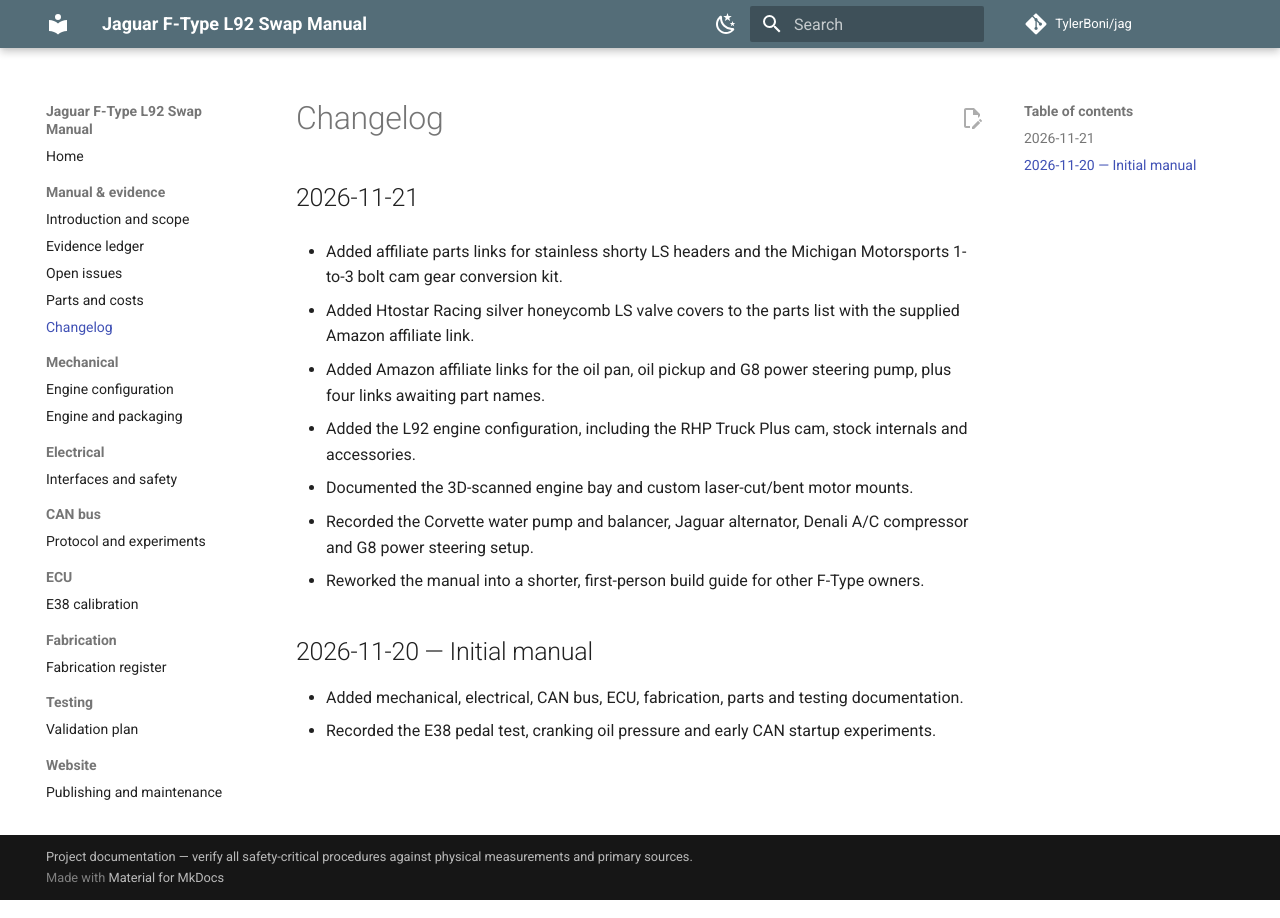
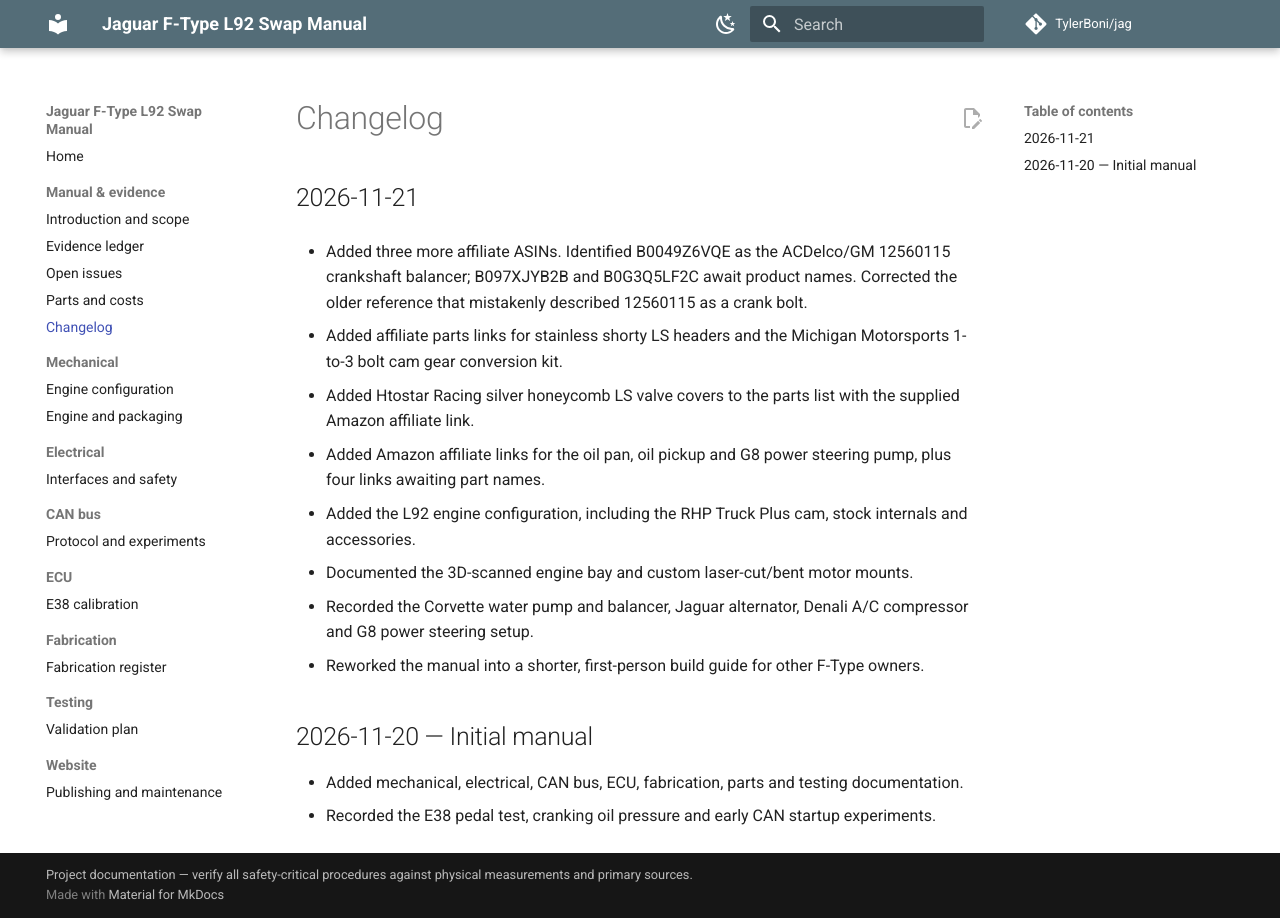
Before and after one commit to TylerBoni/jag, an MkDocs documentation site: the page built from build-manual/CHANGELOG.md, in a window 1280 px wide. Built offline with MkDocs 1.6.1 and Material for MkDocs 9.7.7, drawn with Linux system fonts in a browser that asks for light colours; comment, search, counter and statistics services are not loaded.

Commit message:
docs: record added affiliate ASINs and balancer correction

```diff
--- a/build-manual/CHANGELOG.md
+++ b/build-manual/CHANGELOG.md
@@ -1,6 +1,8 @@
 # Changelog
 
 ## 2026-11-21
+
+- Added three more affiliate ASINs. Identified B0049Z6VQE as the ACDelco/GM 12560115 crankshaft balancer; B097XJYB2B and B0G3Q5LF2C await product names. Corrected the older reference that mistakenly described 12560115 as a crank bolt.
 
 - Added affiliate parts links for stainless shorty LS headers and the Michigan Motorsports 1-to-3 bolt cam gear conversion kit.
 
```
